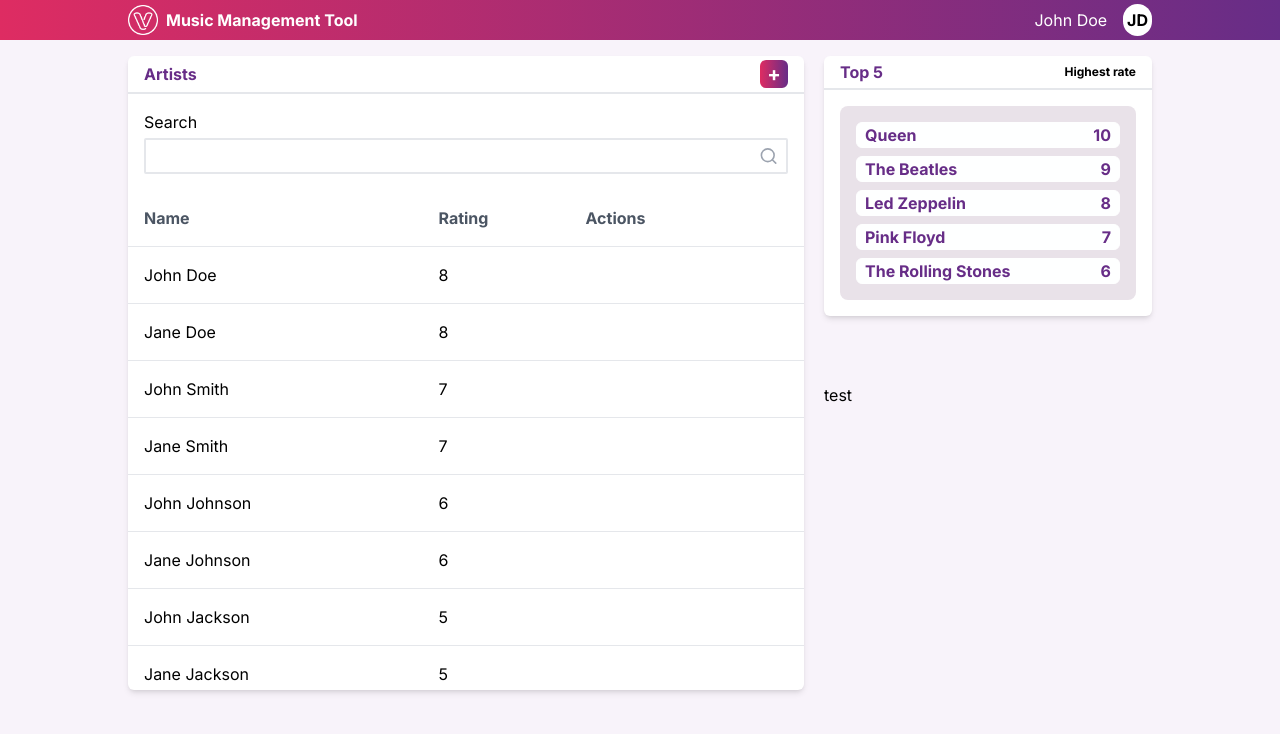
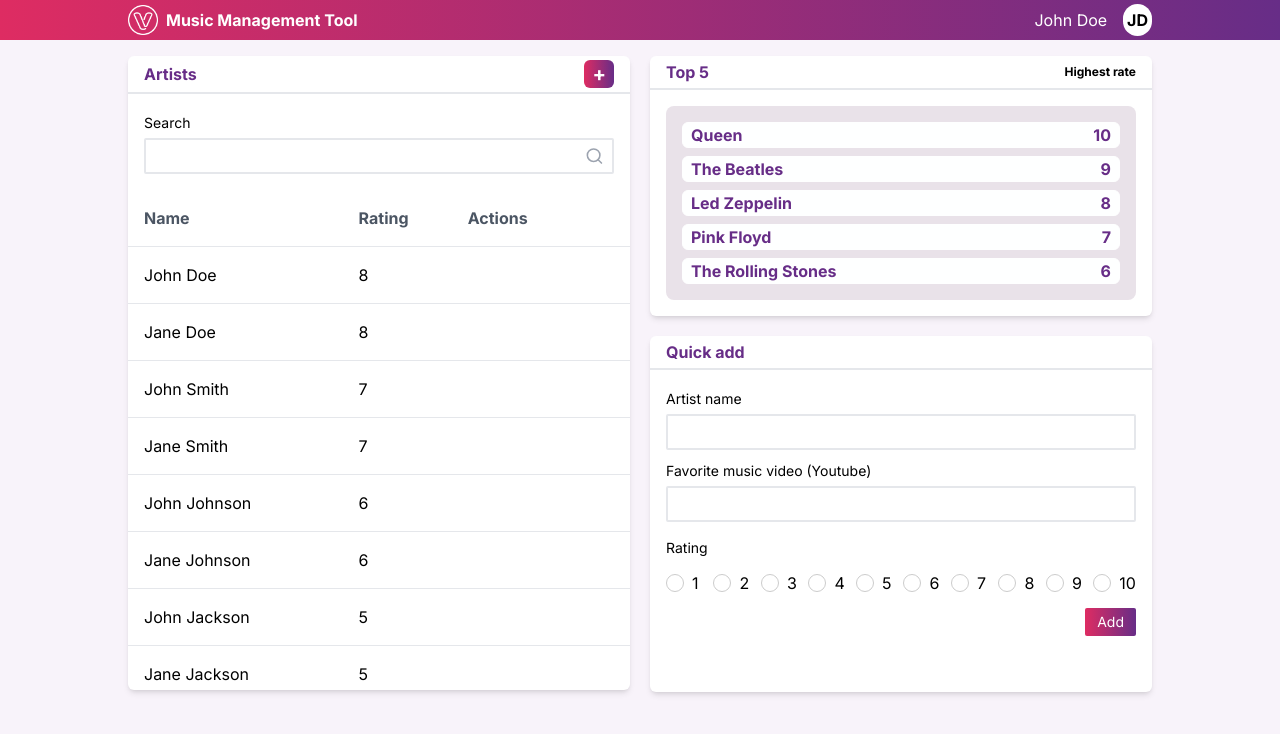
Before and after one commit to andrecampll/ventify, a Next.js app: page / in a window 1280 px wide. Shown: the top 734 px of the page. Built offline with nearby package versions, Linux system fonts and the light colour scheme.

Commit message:
feat: adds form components and more responsiveness

```diff
--- a/package.json
+++ b/package.json
@@ -10,6 +10,7 @@
   },
   "dependencies": {
     "@radix-ui/colors": "^3.0.0",
+    "@radix-ui/react-radio-group": "^1.1.3",
     "@radix-ui/react-tooltip": "^1.0.7",
     "class-variance-authority": "^0.7.0",
     "clsx": "^2.1.0",
@@ -17,10 +18,12 @@
     "next": "14.1.0",
     "react": "^18",
     "react-dom": "^18",
+    "react-hook-form": "^7.50.1",
     "react-icons": "^5.0.1",
     "tailwind-merge": "^2.2.1",
     "tailwindcss-animate": "^1.0.7",
-    "vaul": "^0.9.0"
+    "vaul": "^0.9.0",
+    "zod": "^3.22.4"
   },
   "devDependencies": {
     "@rocketseat/eslint-config": "^2.2.2",
--- /dev/null
+++ b/src/app/(home)/components/artists-quick-add.tsx
@@ -0,0 +1,14 @@
+import { AddArtistForm } from '@/components/add-artist-form'
+import { Card } from '@/components/card'
+
+// type ArtistsQuickAddProps = {}
+
+export function ArtistsQuickAdd() {
+  return (
+    <Card title="Quick add">
+      <main className="p-4">
+        <AddArtistForm />
+      </main>
+    </Card>
+  )
+}
--- a/src/app/(home)/components/artists-table.tsx
+++ b/src/app/(home)/components/artists-table.tsx
@@ -2,6 +2,7 @@
 
 import { Search } from 'lucide-react'
 
+import { Button } from '@/components/button'
 import { Card } from '@/components/card'
 import { Input } from '@/components/input'
 import { Table } from '@/components/table'
@@ -18,21 +19,15 @@ export function ArtistsTable({ data }: ArtistsTableProps) {
     <Card
       title="Artists"
       actionComponent={
-        <button
-          onClick={() => console.log('Add artist')}
-          className="flex h-[28px] w-[28px] items-center justify-center rounded-md bg-gradient-to-r from-primary to-secondary text-center"
-        >
-          <span className="text-xl font-bold text-white">+</span>
-        </button>
+        <Button className="rounded-md text-xl font-bold">+</Button>
       }
     >
-      <main className=" pt-4">
+      <main className="pt-4">
         <div className="px-4">
-          <label htmlFor="search">Search</label>
           <Input
             icon={<Search size={20} className="text-gray-400" />}
-            className="mt-1"
             id="search"
+            label="Search"
           />
         </div>
 
--- a/src/app/(home)/page.tsx
+++ b/src/app/(home)/page.tsx
@@ -2,6 +2,7 @@ import { Metadata } from 'next'
 
 import { AddButton } from '@/components/add-button'
 
+import { ArtistsQuickAdd } from './components/artists-quick-add'
 import { ArtistsRanking } from './components/artists-ranking'
 import { ArtistsTable } from './components/artists-table'
 
@@ -77,15 +78,17 @@ const artistsData = [
 
 export default function Home() {
   return (
-    <div className="my-4 grid gap-5 lg:grid-cols-9 lg:grid-rows-6">
-      <div className="lg:col-span-6 lg:row-span-6">
+    <div className="my-4 grid gap-5 md:grid-cols-10 md:grid-rows-5">
+      <div className="md:col-span-5 md:row-span-5">
         <ArtistsTable data={artistsData} />
       </div>
-      <div className="lg:col-span-3 lg:row-span-3">
+      <div className="md:col-span-5 md:row-span-2">
         <ArtistsRanking data={artistsRanking} />
       </div>
 
-      <div className="lg:col-span-3 lg:row-span-3">test</div>
+      <div className="max-md:hidden md:col-span-5 md:row-span-3">
+        <ArtistsQuickAdd />
+      </div>
 
       <AddButton />
     </div>
--- /dev/null
+++ b/src/components/add-artist-form.tsx
@@ -0,0 +1,23 @@
+'use client'
+
+import { Button } from './button'
+import { Input } from './input'
+import { RadioGroup } from './ui/radio-group'
+
+export function AddArtistForm() {
+  return (
+    <form className="pb-4 min-[1050px]:pb-10">
+      <Input label="Artist name" />
+      <Input label="Favorite music video (Youtube)" />
+
+      <label className="my-4 block text-sm">Rating</label>
+      <RadioGroup />
+
+      <div className="flex justify-end font-bold">
+        <Button className="rounded-sm px-3 py-1 text-sm font-normal">
+          Add
+        </Button>
+      </div>
+    </form>
+  )
+}
--- a/src/components/add-button.tsx
+++ b/src/components/add-button.tsx
@@ -1,12 +1,14 @@
 'use client'
 
 import { Drawer as Vaul } from 'vaul'
+
+import { AddArtistForm } from './add-artist-form'
 
 export function AddButton() {
   return (
     <Vaul.Root shouldScaleBackground>
       <Vaul.Trigger asChild>
-        <div className="fixed bottom-0 right-0 mb-4 mr-4 rounded-[50%] shadow-md lg:hidden">
+        <div className="fixed bottom-0 right-0 mb-4 mr-4 rounded-[50%] shadow-md md:hidden">
           <button
             onClick={() => {}}
             className="flex h-[40px] w-[40px] items-center justify-center rounded-[50%] bg-gradient-to-r from-primary to-secondary p-2"
@@ -19,8 +21,9 @@ export function AddButton() {
         <Vaul.Overlay className="fixed inset-0 bg-black/40" />
         <Vaul.Content className="fixed bottom-0 left-0 right-0 mt-24 flex h-[96%] flex-col rounded-t-[10px] bg-zinc-100">
           <div className="flex-1 rounded-t-[10px] bg-white p-4">
-            <div className="mx-auto mb-8 h-1.5 w-12 flex-shrink-0 rounded-full bg-zinc-300" />
-            test
+            <div className="mx-auto mb-4 h-1.5 w-12 flex-shrink-0 rounded-full bg-zinc-300" />
+            <h1 className="mb-2 font-bold text-secondary">Quick add</h1>
+            <AddArtistForm />
           </div>
         </Vaul.Content>
       </Vaul.Portal>
--- /dev/null
+++ b/src/components/button.tsx
@@ -0,0 +1,16 @@
+import { ButtonHTMLAttributes } from 'react'
+
+type ButtonProps = {
+  className?: string
+} & ButtonHTMLAttributes<HTMLButtonElement>
+
+export function Button({ children, className, ...props }: ButtonProps) {
+  return (
+    <button
+      className={`flex items-center justify-center bg-gradient-to-r from-primary to-secondary px-2 text-center ${className}`}
+      {...props}
+    >
+      <span className="text-white">{children}</span>
+    </button>
+  )
+}
--- a/src/components/drawer.tsx
+++ /dev/null
@@ -1,15 +0,0 @@
-import { Drawer as Vaul } from 'vaul'
-
-export function Drawer() {
-  return (
-    <Vaul.Root>
-      <Vaul.Trigger>Open</Vaul.Trigger>
-      <Vaul.Portal>
-        <Vaul.Content>
-          <p>Content</p>
-        </Vaul.Content>
-        <Vaul.Overlay />
-      </Vaul.Portal>
-    </Vaul.Root>
-  )
-}
--- a/src/components/input.tsx
+++ b/src/components/input.tsx
@@ -2,17 +2,30 @@ import { ReactNode } from 'react'
 
 type InputProps = {
   icon?: ReactNode
-  className?: string
+  label?: string
+  error?: string
 } & React.HTMLProps<HTMLInputElement>
 
-export function Input({ icon, className, ...props }: InputProps) {
+export function Input({ icon, id, error, ...props }: InputProps) {
   return (
-    <div
-      className={`flex items-center gap-2 rounded-sm border-2 px-2 py-1 ${className}`}
-    >
-      <input type="text" className="border-1 w-full" {...props} />
+    <div className="[&+&]:mt-2">
+      {props.label && (
+        <label className="text-sm" htmlFor={id}>
+          {props.label}
+        </label>
+      )}
 
-      {icon && icon}
+      <div
+        className={`mt-1 flex items-center gap-2 rounded-sm border-2 px-2 py-1 ${
+          error ? 'border-red-400 [&>svg]:text-red-400' : 'border-gray-200'
+        }`}
+      >
+        <input type="text" className="border-1 w-full" {...props} />
+
+        {icon && icon}
+      </div>
+
+      <div>{error && <span className="text-red-400">{error}</span>}</div>
     </div>
   )
 }
--- /dev/null
+++ b/src/components/ui/radio-group.css
@@ -0,0 +1,43 @@
+@import '@radix-ui/colors/black-alpha.css';
+@import '@radix-ui/colors/violet.css';
+
+button {
+  all: unset;
+}
+
+.RadioGroupItem {
+  background-color: white;
+  width: 16px;
+  height: 16px;
+  border-radius: 100%;
+  border: 1px solid #ccc;
+}
+
+.RadioGroupItem:focus {
+  box-shadow: 0 0 0 1px black;
+}
+
+.RadioGroupIndicator {
+  display: flex;
+  align-items: center;
+  justify-content: center;
+  width: 100%;
+  height: 100%;
+  position: relative;
+}
+
+.RadioGroupIndicator::after {
+  content: '';
+  display: block;
+  width: 12px;
+  height: 12px;
+  border-radius: 50%;
+  background-color: #672D87;
+}
+
+.Label {
+  color: black;
+  font-size: 16px;
+  line-height: 1;
+  padding-left: 8px;
+}
--- /dev/null
+++ b/src/components/ui/radio-group.tsx
@@ -0,0 +1,62 @@
+import './radio-group.css'
+
+import * as RadixRadioGroup from '@radix-ui/react-radio-group'
+
+const rates = [
+  {
+    rating: 1,
+  },
+  {
+    rating: 2,
+  },
+  {
+    rating: 3,
+  },
+  {
+    rating: 4,
+  },
+  {
+    rating: 5,
+  },
+  {
+    rating: 6,
+  },
+  {
+    rating: 7,
+  },
+  {
+    rating: 8,
+  },
+  {
+    rating: 9,
+  },
+  {
+    rating: 10,
+  },
+]
+
+export function RadioGroup() {
+  return (
+    <RadixRadioGroup.Root
+      className="RadioGroupRoot mb-4 mt-1.5 grid w-full gap-2 max-[1050px]:grid-cols-5 min-[1050px]:flex"
+      defaultValue="default"
+      aria-label="View density"
+      orientation="horizontal"
+    >
+      {rates.map((rate) => (
+        <div className="flex w-full items-center" key={rate.rating}>
+          <RadixRadioGroup.Item
+            className="RadioGroupItem"
+            value={rate.rating.toString()}
+            id={rate.rating.toString()}
+          >
+            <RadixRadioGroup.Indicator className="RadioGroupIndicator" />
+          </RadixRadioGroup.Item>
+          <label className="Label text-xl" htmlFor={rate.rating.toString()}>
+            {rate.rating}
+          </label>
+        </div>
+      ))}
+    </RadixRadioGroup.Root>
+  )
+}
```
Also changed, not shown: 1 other file (tests, documents, lock files or other folders).
